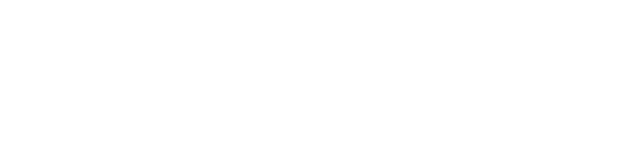
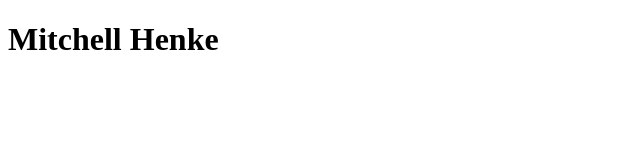
Before and after one commit to mitchellhenke/mitchellhenke.github.io, a plain HTML site: page index.html in a window 1280 px wide. Shown: the whole page, without its empty margins (0-640 px from the left). Drawn offline with Linux system fonts and the light colour scheme.

Commit message:
header describing website purpose

```diff
--- a/index.html
+++ b/index.html
@@ -8,4 +8,5 @@
   <meta name="viewport" content="width=device-width, initial-scale=1">
 </head>
 <body>
+  <h1>Mitchell Henke</h1>
 </body>
```
